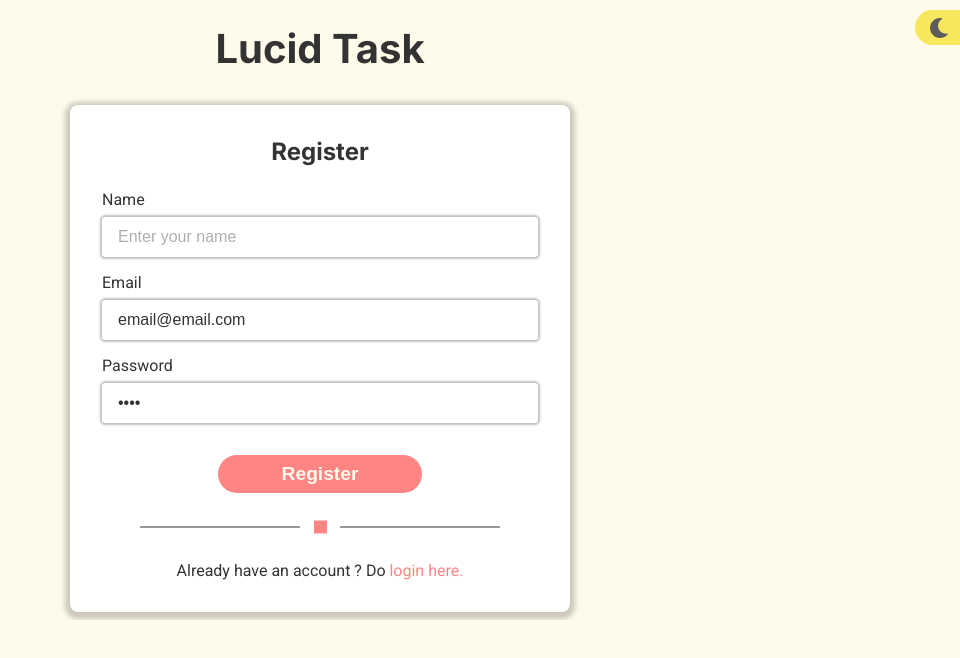
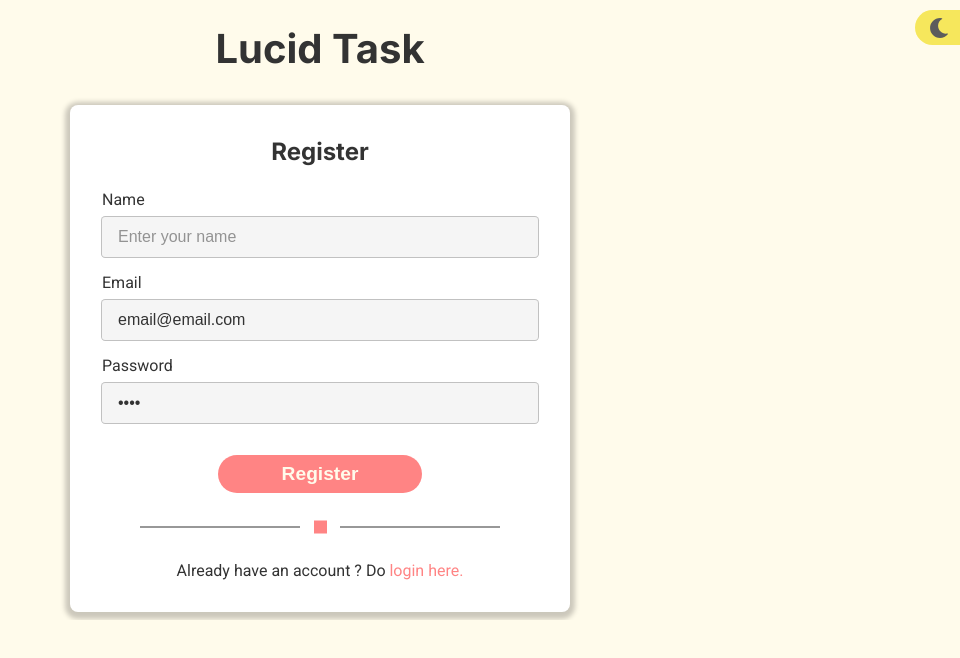
Before and after one commit to cleverpanther/taskmanager, a React (Create React App) app: page /register in a window 1280 px wide. Shown: the top 658 px of the page, without its empty margins (320-1280 px from the left). Built offline with nearby package versions, Linux system fonts and the light colour scheme; no server answers.

Commit message:
feat: Imprive input colors styles

```diff
--- a/src/components/ui/Input/styles.ts
+++ b/src/components/ui/Input/styles.ts
@@ -15,23 +15,27 @@ export const StyledInput = styled.input`
   ${baseFocus}
   border-radius: 0.2rem;
   font-size: ${({ theme }) => theme.fontSize.sm};
-  box-shadow: 0 0 2px 2px rgba(51, 51, 51, 0.3);
+  box-shadow: 0 0 0 1px rgba(51, 51, 51, 0.3);
   padding: 0.5rem 1rem;
   height: 2.5rem;
   margin-bottom: 1rem;
   color: ${({ theme }) => theme.colors.text};
 
-  &::placeholder {
-    color: #afafaf;
-  }
-
   ${({ theme }) =>
     theme.title === "light"
       ? css`
-          background-color: #fff;
+          background-color: #f5f5f5;
+
+          &::placeholder {
+            color: #939393;
+          }
         `
       : css`
           background-color: ${theme.colors.gray};
-          box-shadow: 0 0 0 2px ${theme.colors.gray};
+          box-shadow: 0 0 0 1px ${theme.colors.gray};
+
+          &::placeholder {
+            color: #bababa;
+          }
         `}
 `;
```
